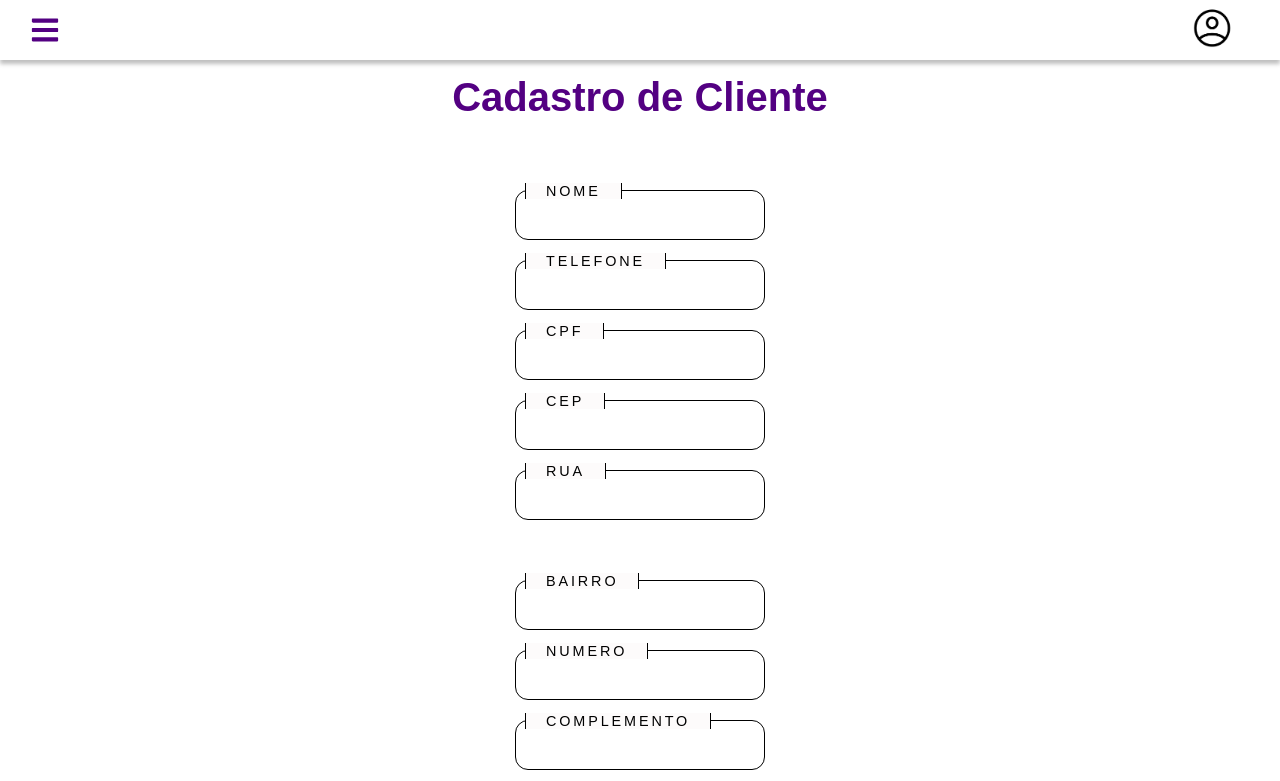
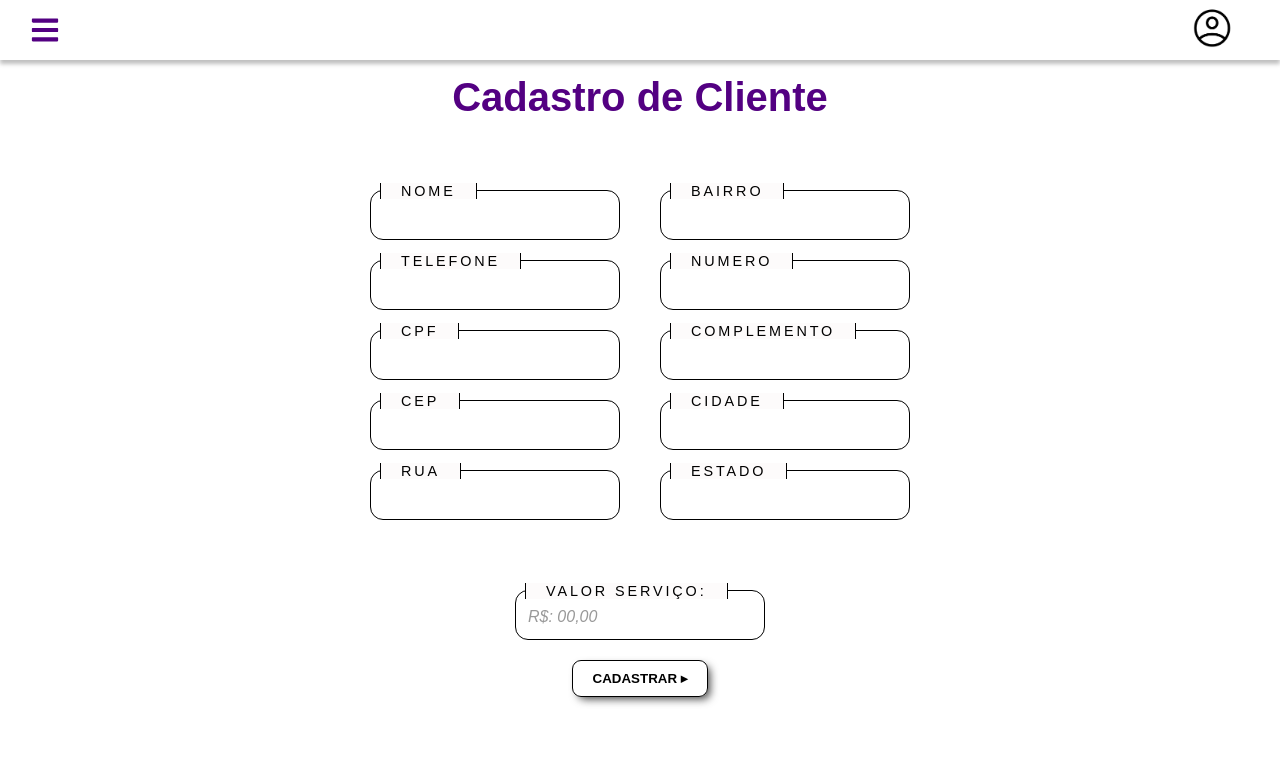
Before and after one commit to Equipe-Ace/Project-Ace-Frontend, a React (Create React App) app in the folder ace-frontend/: page /cadastroCLI in a window 1280 px wide. Shown: the top 781 px of the page. Built offline with nearby package versions, Linux system fonts and the light colour scheme.

Commit message:
colocando o valor do serviço na pagina de cadastro

```diff
--- a/ace-frontend/src/Router.tsx
+++ b/ace-frontend/src/Router.tsx
@@ -20,9 +20,9 @@
                 {/* ADM */}
                 <Route path="/" element={<LoginADM />} />
                 <Route path="/cadastroADM" element={<CadADM />} />
-                <Route path="/ControleTitulosADM" element={<CtrADM />} />
+                {/* <Route path="/ControleTitulosADM" element={<CtrADM />} />
                 <Route path="/ControleTitulosADM2" element={<CtrADM2 />} />
-                <Route path="/ControleTitulosADM3" element={<CtrADM3 />} />
+                <Route path="/ControleTitulosADM3" element={<CtrADM3 />} /> */}
 
                 {/* FINANCEIRO */}
                 <Route path="/ControleTitulosFIN" element={<CtrFIN />} />
--- a/ace-frontend/src/components/formCad2/index.tsx
+++ b/ace-frontend/src/components/formCad2/index.tsx
@@ -127,8 +127,16 @@
                         <span>Estado</span>
                     </div>
                 </div>
+
+            </div>
+            <div className="coluna3">
+                <div className="inputBoxCADCLI">
+                    <input type="text" placeholder='R$: 00,00'/>
+                    <span>valor serviço:</span>
+                 </div>
             </div>
            <div className='botaoA'>
+
            {/* <Link to="/cadastroCLI2">
                 <BotaoAvancar />
             </Link> */}
--- a/ace-frontend/src/components/formCad2/styles.css
+++ b/ace-frontend/src/components/formCad2/styles.css
@@ -28,10 +28,20 @@
     display: inline-block;
 }
 
+.coluna3  {
+    display: flex;
+    justify-content: center;
+    margin-bottom: 10px;
+
+}
+
+
+
 .inputBoxCADCLI{
    position: relative;
    width: 250px;
    border-radius: 13px;
+
 }
 
 .inputBoxCADCLI input {
```
Also changed, not shown: 2 other files (tests, documents, lock files or other folders).
